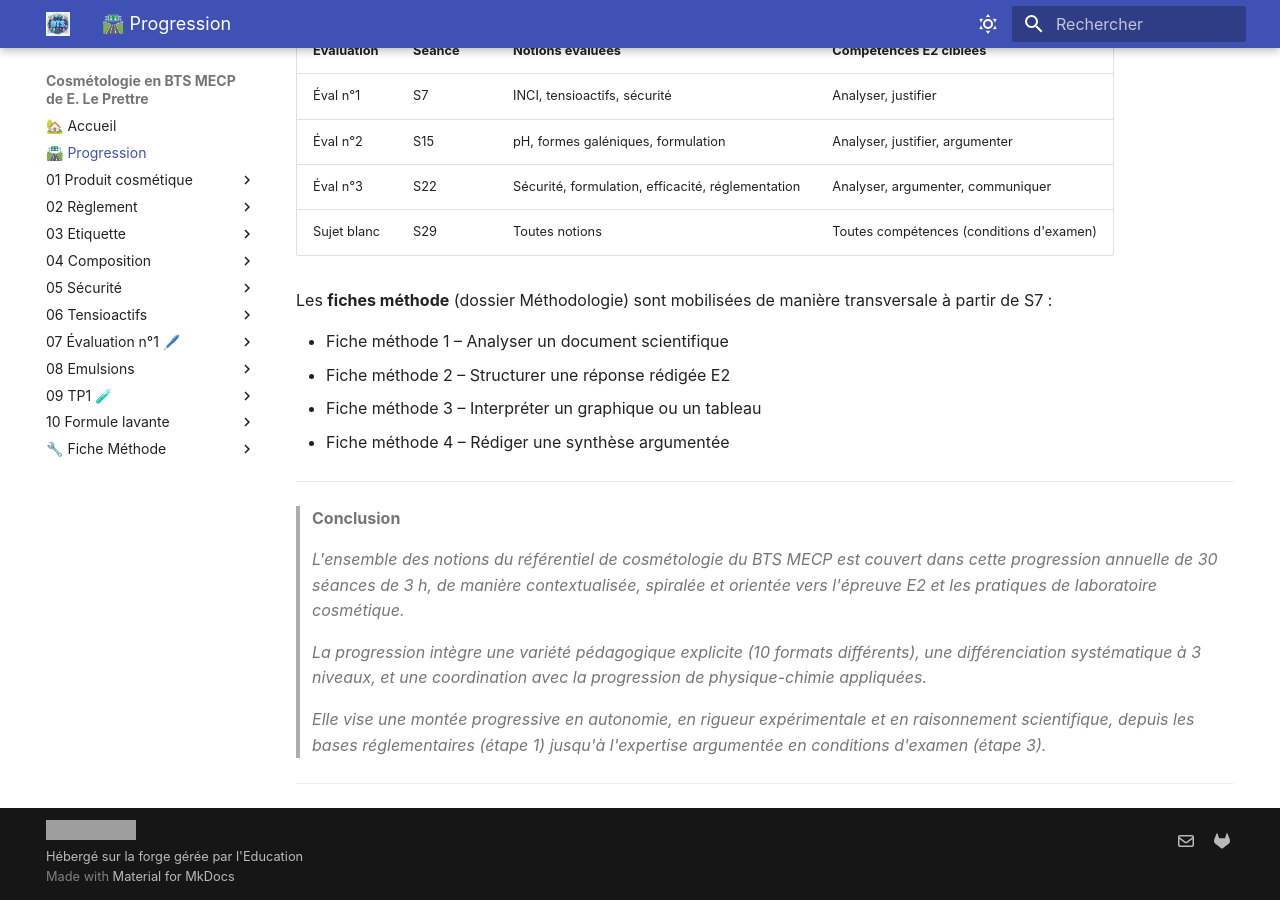
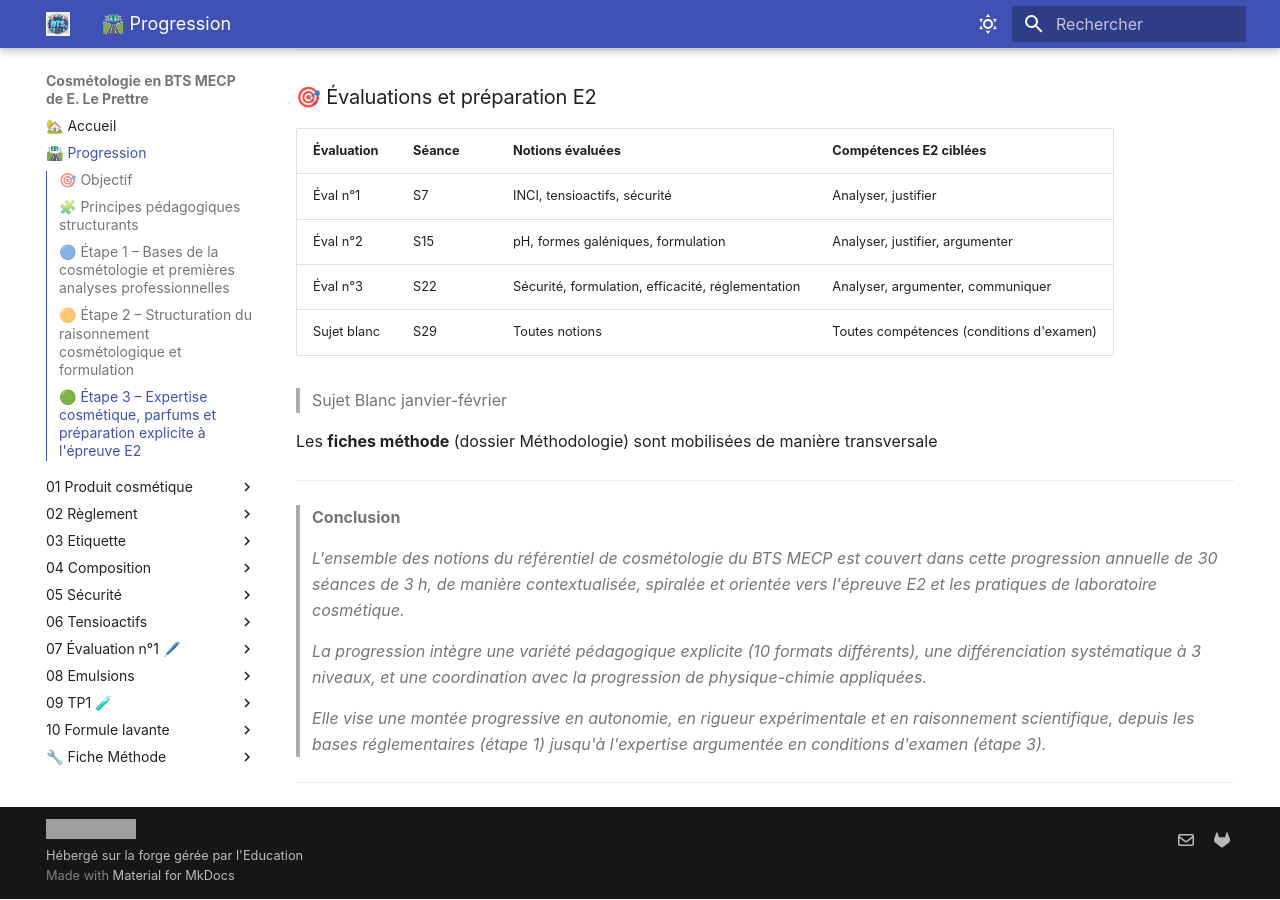
Before and after one commit to E-LePrettre/bts-mecp-cosmetologie, an MkDocs documentation site: the page built from docs/00_Progression/progression.md, in a window 1280 px wide and 900 px high, scrolled down 10408 px. Built offline with MkDocs 1.6.1 and Material for MkDocs 9.7.7, drawn with Linux system fonts in a browser that asks for light colours; grey boxes are pictures that could not be loaded.

Commit message:
progression

```diff
--- a/docs/00_Progression/progression.md
+++ b/docs/00_Progression/progression.md
@@ -4,13 +4,13 @@
 
 ---
 
-### 🎯 Objectif
+## 🎯 Objectif
 
 Construire progressivement les **compétences scientifiques, techniques et professionnelles en cosmétologie**, nécessaires à l'**épreuve E2 – Expertise scientifique et technologique**, en s'appuyant sur des **situations professionnelles réalistes**, des **TP de laboratoire**, et une **progression spiralée** tenant compte de l'hétérogénéité des étudiants.
 
 ---
 
-### 🧩 Principes pédagogiques structurants
+## 🧩 Principes pédagogiques structurants
 
 * Progression **spiralée** : les notions de cosmétologie sont **réinvesties à plusieurs reprises** au fil de l'année.
 * Entrée systématique par des **situations professionnelles** (produit, laboratoire, réglementation).
@@ -52,7 +52,7 @@ Construire progressivement les **compétences scientifiques, techniques et profe
 
 ---
 
-### 🔵 Étape 1 – Bases de la cosmétologie et premières analyses professionnelles
+## 🔵 Étape 1 – Bases de la cosmétologie et premières analyses professionnelles
 
 > Cette étape pose les **fondations réglementaires et scientifiques** de la cosmétologie. L'étudiant apprend à identifier, classer et justifier le statut d'un produit, puis découvre les tensioactifs comme premier levier de formulation. La première évaluation type E2 intervient en S7 pour installer les attendus méthodologiques.
 
@@ -71,7 +71,7 @@ Construire progressivement les **compétences scientifiques, techniques et profe
 
 ---
 
-### 🟠 Étape 2 – Structuration du raisonnement cosmétologique et formulation
+## 🟠 Étape 2 – Structuration du raisonnement cosmétologique et formulation
 
 > Cette étape vise à structurer le **raisonnement cosmétologique**, en lien direct avec les **pratiques de laboratoire** et les choix de formulation. L'étudiant passe de l'analyse à la **construction** : écrire une formule, justifier un choix galénique, contrôler un produit. Le bloc se conclut par l'introduction des cosmétiques bio/naturels, notion de culture professionnelle fréquemment mobilisée en E2.
 
@@ -92,7 +92,7 @@ Construire progressivement les **compétences scientifiques, techniques et profe
 
 ---
 
-### 🟢 Étape 3 – Expertise cosmétique, parfums et préparation explicite à l'épreuve E2
+## 🟢 Étape 3 – Expertise cosmétique, parfums et préparation explicite à l'épreuve E2
 
 > Cette étape conduit l'étudiant vers l'**expertise** : pénétration cutanée, efficacité, analyse de résultats expérimentaux, puis découverte du bloc parfums et arômes. Elle se conclut par un **sujet blanc E2** en conditions d'examen et un retour méthodologique individualisé. L'objectif est de rendre l'étudiant **autonome** face à un dossier documentaire type E2.
 
@@ -195,12 +195,11 @@ Chaque TP donne lieu à une **exploitation écrite structurée** conforme aux **
 | Éval n°3 | S22 | Sécurité, formulation, efficacité, réglementation | Analyser, argumenter, communiquer |
 | Sujet blanc | S29 | Toutes notions | Toutes compétences (conditions d'examen) |
 
-Les **fiches méthode** (dossier Méthodologie) sont mobilisées de manière transversale à partir de S7 :
+> Sujet Blanc janvier-février
 
-* Fiche méthode 1 – Analyser un document scientifique
-* Fiche méthode 2 – Structurer une réponse rédigée E2
-* Fiche méthode 3 – Interpréter un graphique ou un tableau
-* Fiche méthode 4 – Rédiger une synthèse argumentée
+Les **fiches méthode** (dossier Méthodologie) sont mobilisées de manière transversale
+
+
 
 ---
 
```
